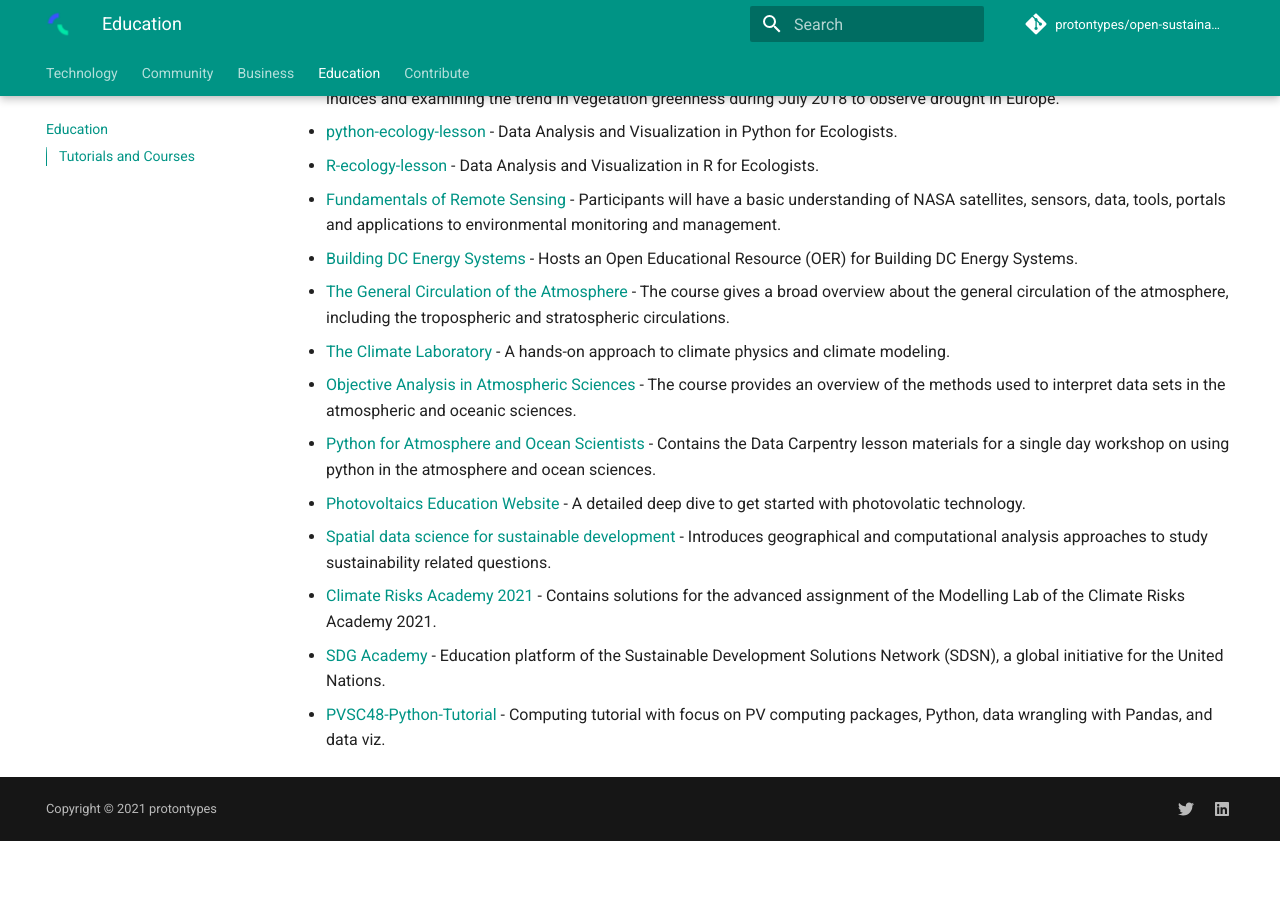
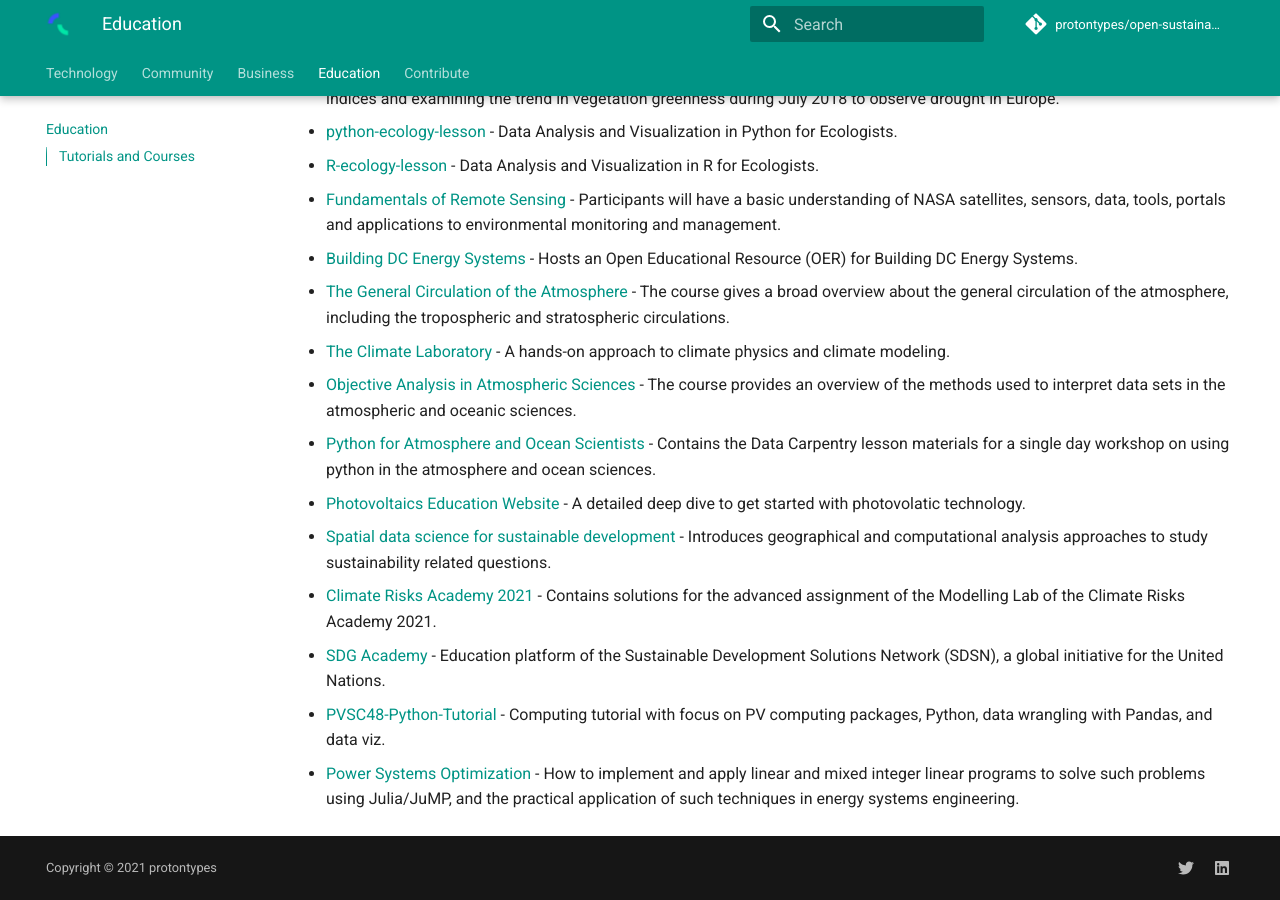
Before and after one commit to protontypes/open-sustainable-technology, an MkDocs documentation site: the page built from docs/education.md, in a window 1280 px wide and 900 px high, scrolled down 1047 px. Built offline with MkDocs 1.6.1 and Material for MkDocs 9.7.7, drawn with Linux system fonts in a browser that asks for light colours; comment, search, counter and statistics services are not loaded; before the commit the page ends 1888 px from its top, so only the background shows below that.

Commit message:
Update education.md
How to implement and apply linear and mixed integer linear programs to solve such problems using #Julia / #JuMP, and the practical application of such techniques in #energy systems #engineering.  @east_winds  https://github.com/east-winds/power-systems-optimization #opensource

```diff
--- a/docs/education.md
+++ b/docs/education.md
@@ -34,3 +34,4 @@ __Looking for resources to get started in Open Sustainable Technology? Here you
 - [Climate Risks Academy 2021](https://github.com/danielhuppmann/climate-risks-academy-2021) - Contains solutions for the advanced assignment of the Modelling Lab of the Climate Risks Academy 2021.
 - [SDG Academy](https://sdgacademy.org/courses/) - Education platform of the Sustainable Development Solutions Network (SDSN), a global initiative for the United Nations.
 - [PVSC48-Python-Tutorial](https://github.com/PVSC-Python-Tutorials/PVSC48-Python-Tutorial) - Computing tutorial with focus on PV computing packages, Python, data wrangling with Pandas, and data viz.
+- [Power Systems Optimization](https://github.com/east-winds/power-systems-optimization) - How to implement and apply linear and mixed integer linear programs to solve such problems using Julia/JuMP, and the practical application of such techniques in energy systems engineering.
```
